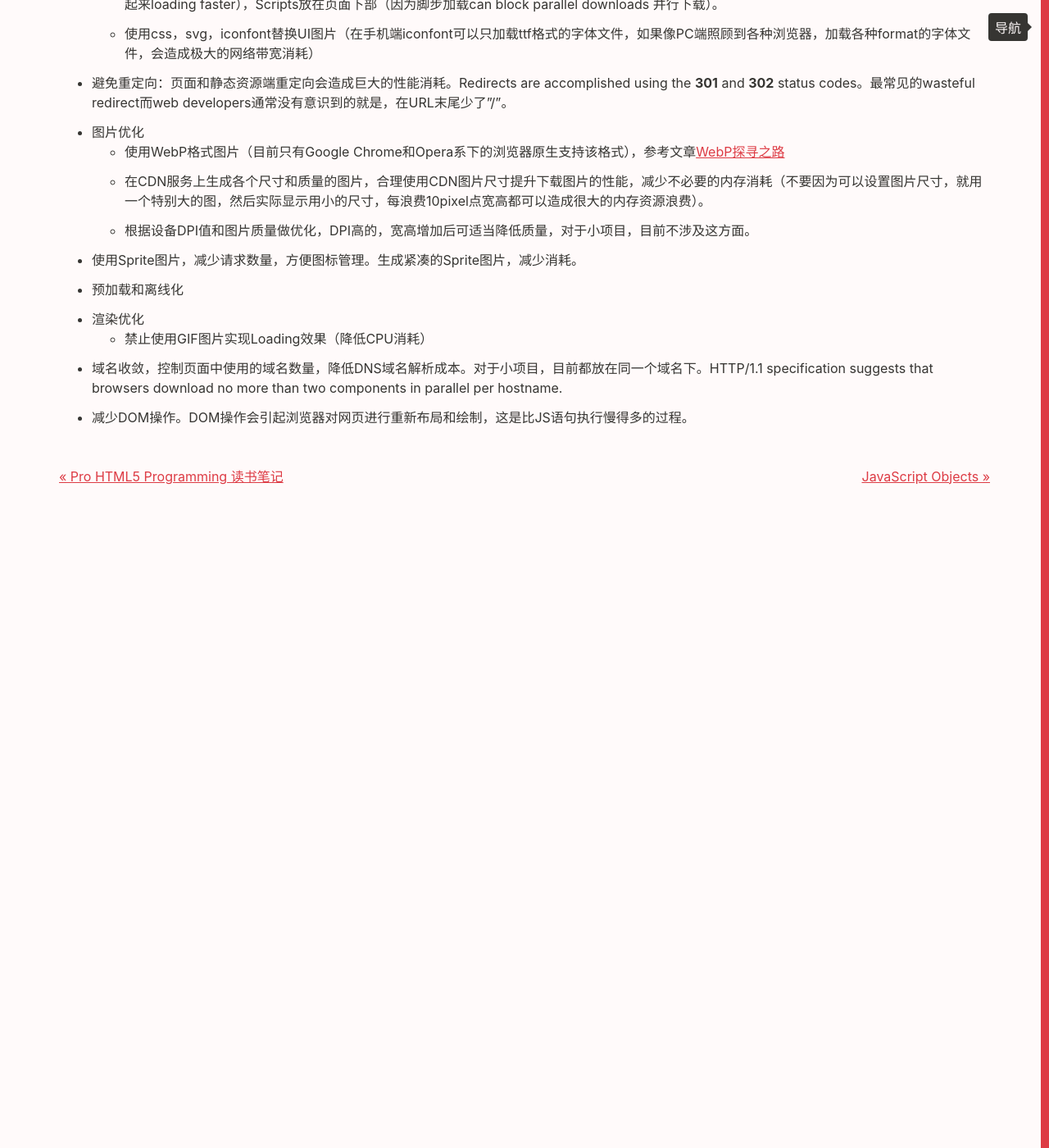
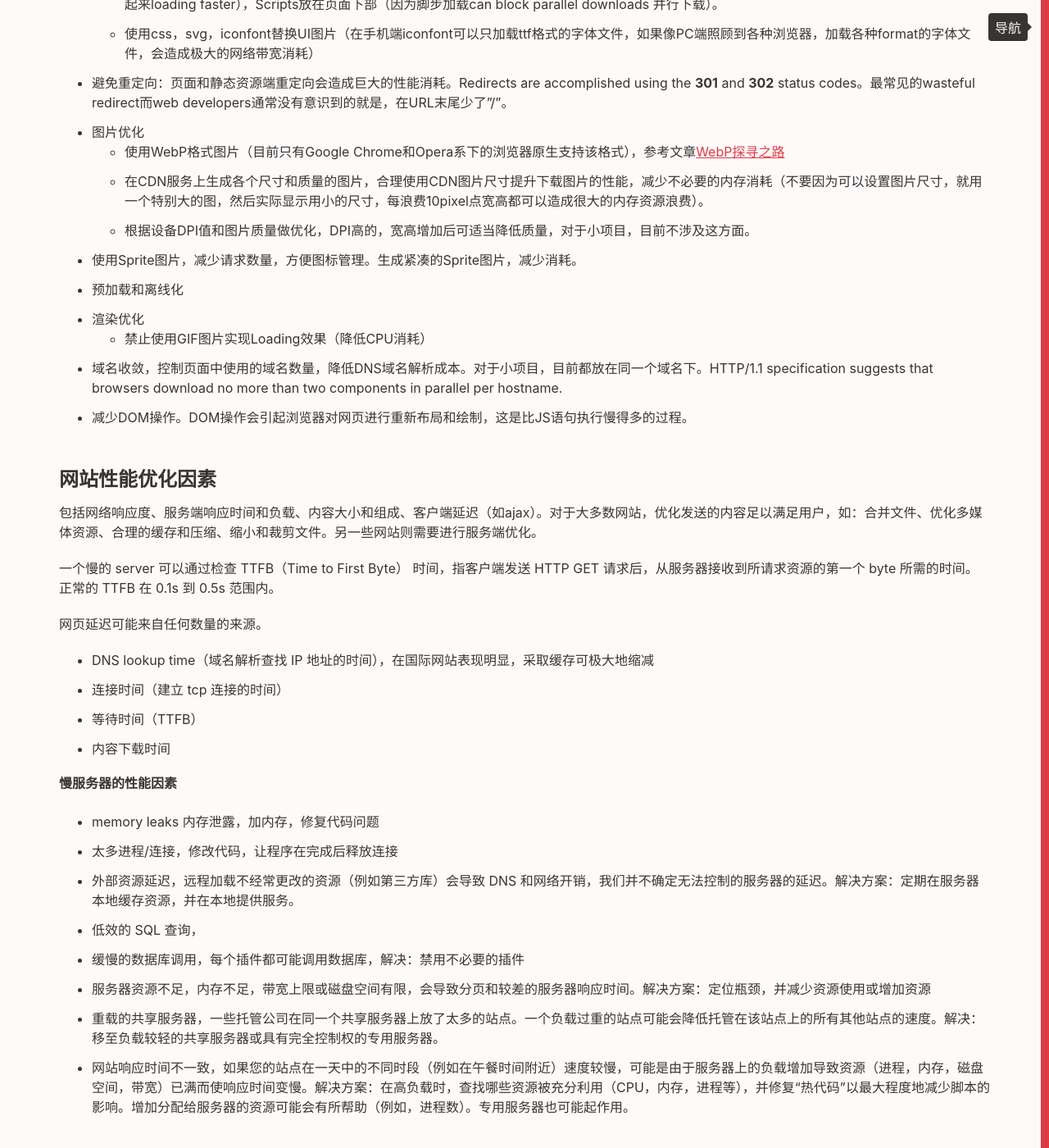
Before and after one commit to Vivi-wu/dive-into-web, a Jekyll site: the page built from _posts/2015-12-29-H5-front-end-optimization.markdown, in a window 1280 px wide and 1400 px high, scrolled down 305 px. Shown: the whole window at 82% size. Built offline with Jekyll 4.4.1, drawn with Linux system fonts in a browser that asks for light colours.

Commit message:
update blog for web site optimization, ads

```diff
--- a/_posts/2015-12-29-H5-front-end-optimization.markdown
+++ b/_posts/2015-12-29-H5-front-end-optimization.markdown
@@ -20,3 +20,26 @@ categories: HTML
     - 禁止使用GIF图片实现Loading效果（降低CPU消耗）
 + 域名收敛，控制页面中使用的域名数量，降低DNS域名解析成本。对于小项目，目前都放在同一个域名下。HTTP/1.1 specification suggests that browsers download no more than two components in parallel per hostname.
 + 减少DOM操作。DOM操作会引起浏览器对网页进行重新布局和绘制，这是比JS语句执行慢得多的过程。
+
+### 网站性能优化因素
+
+包括网络响应度、服务端响应时间和负载、内容大小和组成、客户端延迟（如ajax）。对于大多数网站，优化发送的内容足以满足用户，如：合并文件、优化多媒体资源、合理的缓存和压缩、缩小和裁剪文件。另一些网站则需要进行服务端优化。
+
+一个慢的 server 可以通过检查 TTFB（Time to First Byte） 时间，指客户端发送 HTTP GET 请求后，从服务器接收到所请求资源的第一个 byte 所需的时间。正常的 TTFB 在 0.1s 到 0.5s 范围内。
+
+网页延迟可能来自任何数量的来源。
++ DNS lookup time（域名解析查找 IP 地址的时间），在国际网站表现明显，采取缓存可极大地缩减
++ 连接时间（建立 tcp 连接的时间）
++ 等待时间（TTFB）
++ 内容下载时间
+
+#### 慢服务器的性能因素
+
++ memory leaks 内存泄露，加内存，修复代码问题
++ 太多进程/连接，修改代码，让程序在完成后释放连接
++ 外部资源延迟，远程加载不经常更改的资源（例如第三方库）会导致 DNS 和网络开销，我们并不确定无法控制的服务器的延迟。解决方案：定期在服务器本地缓存资源，并在本地提供服务。
++ 低效的 SQL 查询，
++ 缓慢的数据库调用，每个插件都可能调用数据库，解决：禁用不必要的插件
++ 服务器资源不足，内存不足，带宽上限或磁盘空间有限，会导致分页和较差的服务器响应时间。解决方案：定位瓶颈，并减少资源使用或增加资源
++ 重载的共享服务器，一些托管公司在同一个共享服务器上放了太多的站点。一个负载过重的站点可能会降低托管在该站点上的所有其他站点的速度。解决：移至负载较轻的共享服务器或具有完全控制权的专用服务器。
++ 网站响应时间不一致，如果您的站点在一天中的不同时段（例如在午餐时间附近）速度较慢，可能是由于服务器上的负载增加导致资源（进程，内存，磁盘空间，带宽）已满而使响应时间变慢。解决方案：在高负载时，查找哪些资源被充分利用（CPU，内存，进程等），并修复“热代码”以最大程度地减少脚本的影响。增加分配给服务器的资源可能会有所帮助（例如，进程数）。专用服务器也可能起作用。
```
Also changed, not shown: _posts/2018-04-08-E-Commerce-terms.markdown (+8 -1 lines).
